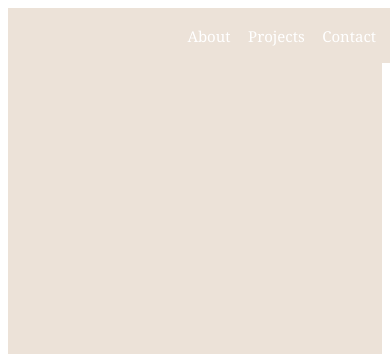
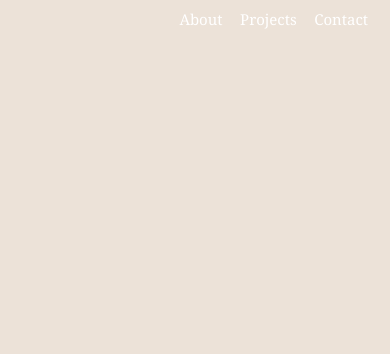
Before and after one commit to brittenashby/DGM1600, a plain HTML site: page index.html in a window 390 px wide. Shown: the top 354 px of the page. Drawn offline with Linux system fonts and the light colour scheme.

Commit message:
fixed errors in my previous css

```diff
--- a/style.css
+++ b/style.css
@@ -7,6 +7,34 @@
 @media (max-width: 61.25em) {
   html {
     font-size: 55%;
+  }
+}
+
+html {
+  scroll-behavior: smooth;
+  font-size: rem;
+  font-weight: 400;
+  line-height: 1.4;
+  font-family: "Georgia", serif;
+}
+
+* {
+  padding: 0;
+  margin: 0;
+}
+
+body {
+  font-family: Verdana, Geneva, Tahoma, sans-serif;
+  font-size: 2rem;
+}
+
+@media (max-width: 28.75em) {
+  .nav {
+    justify-content: center;
+  }
+
+  .nav-list {
+    margin: 0 1rem;
   }
 }
 
```
